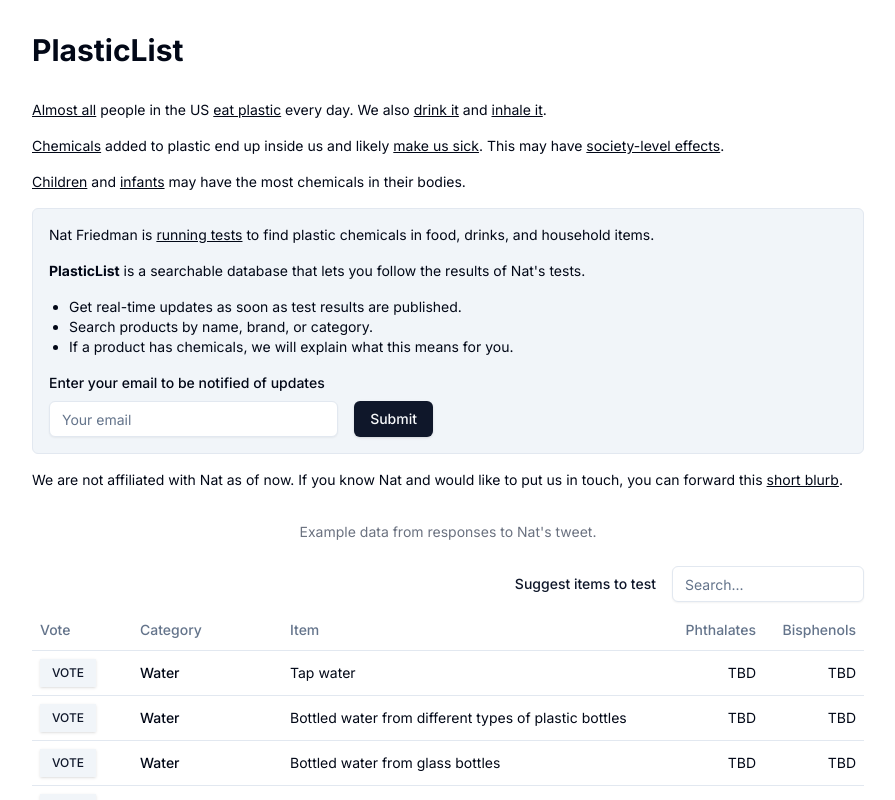
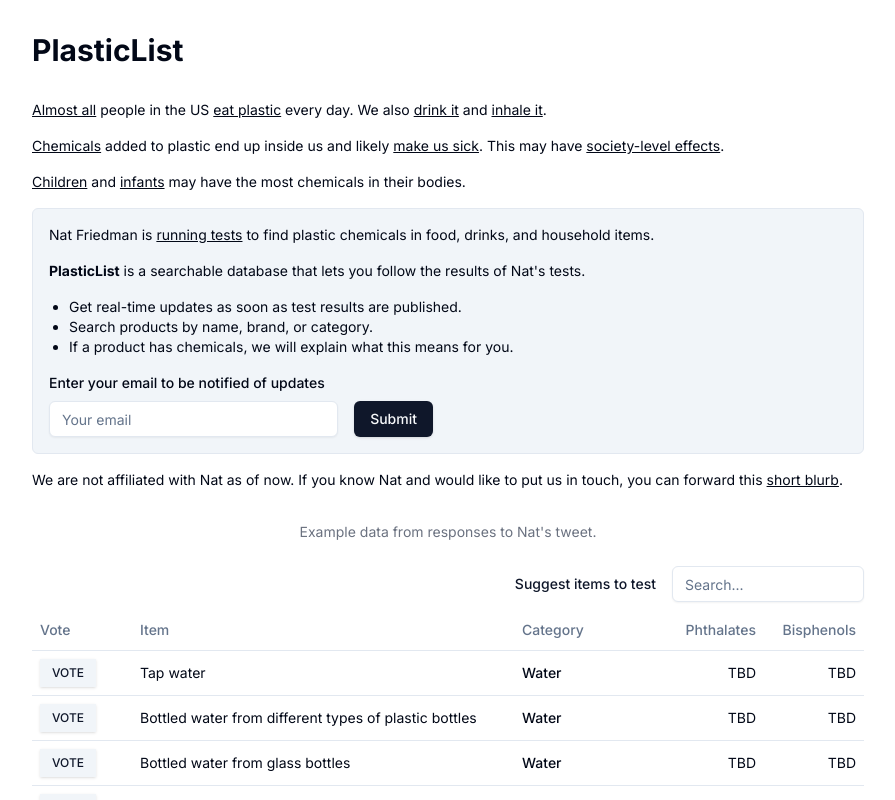
Before and after one commit to plasticlist/plasticlist-old, a Next.js app: page / in a window 1280 px wide. Shown: the top 800 px of the page, without its empty margins (192-1087 px from the left). Built offline with nearby package versions, Linux system fonts and the light colour scheme.

Commit message:
move category column to the right of item

```diff
--- a/src/components/plastic-list.tsx
+++ b/src/components/plastic-list.tsx
@@ -176,8 +176,8 @@
         <TableHeader>
           <TableRow>
             <TableHead className="w-[100px] text-left">Vote</TableHead>
+            <TableHead>Item</TableHead>
             <TableHead className="w-[150px]">Category</TableHead>
-            <TableHead>Item</TableHead>
             <TableHead className="w-[100px] text-right">
               Phthalates
             </TableHead>
@@ -202,8 +202,8 @@
                   {votedItems.includes(item.item) ? "VOTED" : "VOTE"}
                 </Button>
               </TableCell>
+              <TableCell>{item.item}</TableCell>
               <TableCell className="font-medium">{item.category}</TableCell>
-              <TableCell>{item.item}</TableCell>
               <TableCell className="text-right">{item.phthalates}</TableCell>
               <TableCell className="text-right">{item.bisphenols}</TableCell>
             </TableRow>
```
